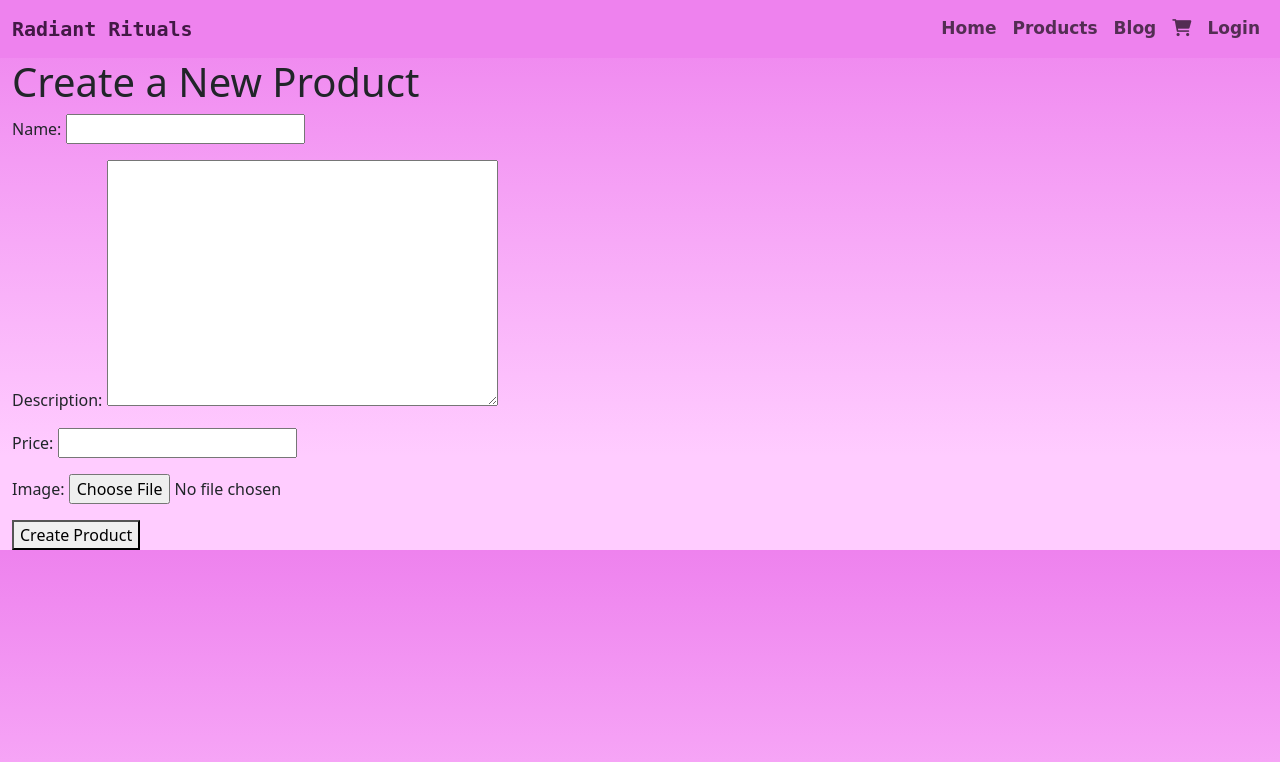
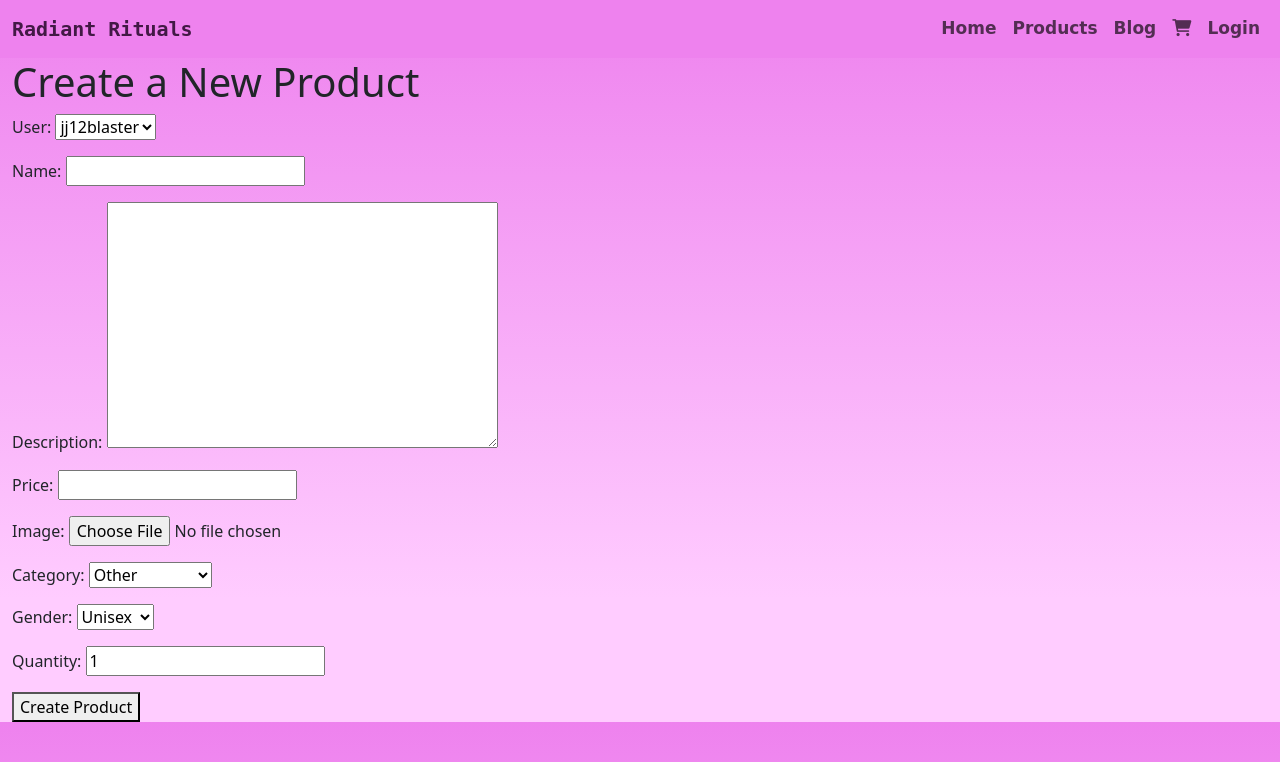
Before and after one commit to Rustam-Aliyev889/E-Commerce, a Django app: page /products/create/ in a window 1280 px wide. Shown: the top 762 px of the page. Run offline with Django 4.2, Linux system fonts and the light colour scheme; data comes from the database, SQL or seed files in the repository; both versions use the stored data as it was after the commit.

Commit message:
quantity

```diff
--- a/products/forms.py
+++ b/products/forms.py
@@ -4,7 +4,8 @@ from .models import Product
 class ProductForm(forms.ModelForm):
     class Meta:
         model = Product
-        fields = ['name', 'description', 'price', 'image']
+        fields = ['user', 'name', 'description', 'price', 'image', 'category', 'gender', 'quantity']
+
 
 
 class CartAddProductForm(forms.Form):
--- a/products/models.py
+++ b/products/models.py
@@ -25,6 +25,7 @@ class Product(models.Model):
     created_at = models.DateTimeField(auto_now_add=True)
     category = models.CharField(max_length=20, choices=CATEGORY_CHOICES, default='Other')
     gender = models.CharField(max_length=10, choices=GENDER_CHOICES, default="Unisex")
+    quantity = models.IntegerField(default=1)
 
 class Cart(models.Model):
     user = models.OneToOneField(User, on_delete=models.CASCADE)
--- a/products/static/js/script.js
+++ b/products/static/js/script.js
@@ -53,6 +53,7 @@ $(document).ready(function () {
 
 
 function addToCart(product_id) {
+    const quantity = document.getElementById('inputQuantity').value;
     // Obtain the CSRF token from the cookie
     const csrf_token = document.cookie.match(/csrftoken=([^ ;]+)/)[1];
 
@@ -64,7 +65,8 @@ function addToCart(product_id) {
                 'X-CSRFToken': csrf_token
             },
             data: {
-                csrfmiddlewaretoken: csrf_token
+                csrfmiddlewaretoken: csrf_token,
+                quantity: quantity
             },
             dataType: 'json',
             success: function (data) {
--- a/products/templates/products/cart.html
+++ b/products/templates/products/cart.html
@@ -57,7 +57,7 @@
           </div>
         </div>
       {% else %}
-        <p>Your cart is empty.</p>
+        <h5 style="text-align: center;">Your cart is empty.</h5>
       {% endif %}
     </div>
   </section>
--- a/products/views.py
+++ b/products/views.py
@@ -110,12 +110,11 @@ def product_detail(request, product_id):
     if request.method == 'POST':
         cart_product_form = CartAddProductForm(request.POST)
         if cart_product_form.is_valid():
-            # Handle adding product to the cart
-            # You may need to modify this part based on your implementation
-            # For example, you can use the Cart model to store the added products
-            # and the session to keep track of the current user's cart
-            # Add the logic to handle adding the product to the cart
-            # After that, you can redirect the user to the cart view
+            new_quantity = cart_product_form.cleaned_data['quantity']
+            # Updates for product quantity
+            product.quantity = new_quantity
+            product.save()
+
             return redirect('view_cart')
         else:
             # If the form is not valid, will render the product detail page with errors
```
Also changed, not shown: db.sqlite3, products/migrations/0008_product_quantity_alter_article_category.py (added).
